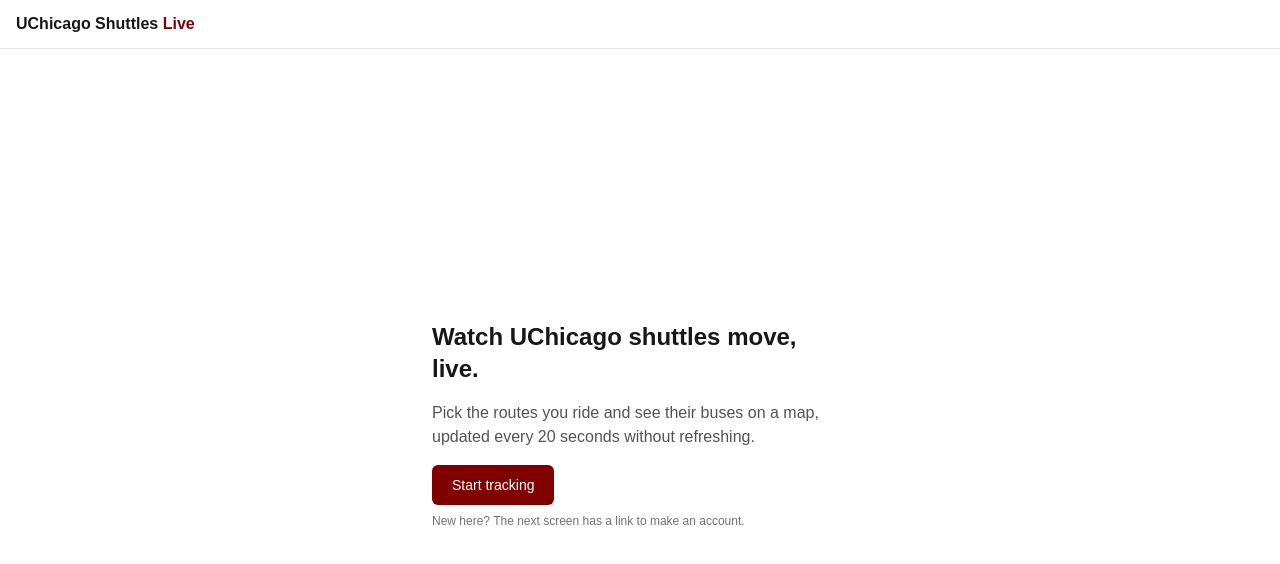
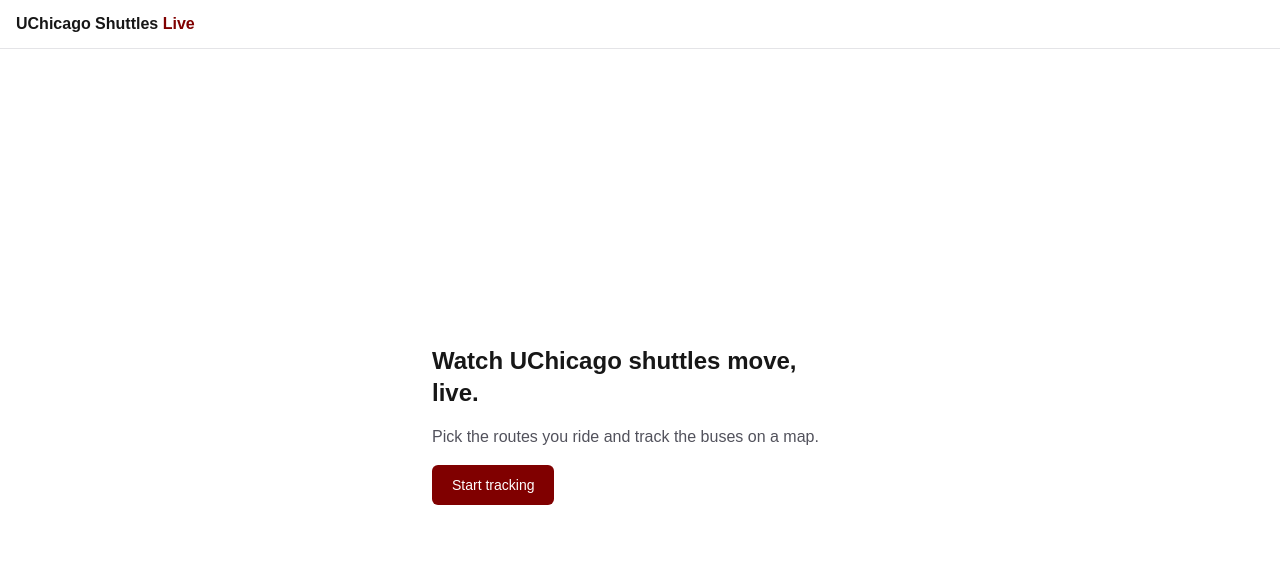
Before and after one commit to quincyleung/passio-live, a Next.js app: page / in a window 1280 px wide. Shown: the top 564 px of the page. Built offline with nearby package versions, Linux system fonts and the light colour scheme; no server answers.

Commit message:
Landing page: shorter intro text, no hint line
Co-Authored-By: Claude Opus 5.5 <noreply@anthropic.com>

```diff
--- a/app/home.tsx
+++ b/app/home.tsx
@@ -29,14 +29,14 @@ export default function Home() {
         <main className="mx-auto flex max-w-md flex-1 flex-col justify-center gap-4 px-4 py-16">
           <h2 className="text-2xl font-semibold">Watch UChicago shuttles move, live.</h2>
           <p className="text-zinc-600 dark:text-zinc-400">
-            Pick the routes you ride and see their buses on a map, updated every 20 seconds without refreshing.
+            Pick the routes you ride and track the buses on a map.
           </p>
-          <div className="flex flex-col items-start gap-2">
-            <Link href="/sign-in" className="rounded-md bg-[#800000] px-5 py-2.5 text-sm font-medium text-white hover:bg-[#6a0000]">
-              Start tracking
-            </Link>
-            <p className="text-xs text-zinc-500">New here? The next screen has a link to make an account.</p>
-          </div>
+          <Link
+            href="/sign-in"
+            className="self-start rounded-md bg-[#800000] px-5 py-2.5 text-sm font-medium text-white hover:bg-[#6a0000]"
+          >
+            Start tracking
+          </Link>
         </main>
       )}
     </div>
```
Also changed, not shown: 2 other files (tests, documents, lock files or other folders).
